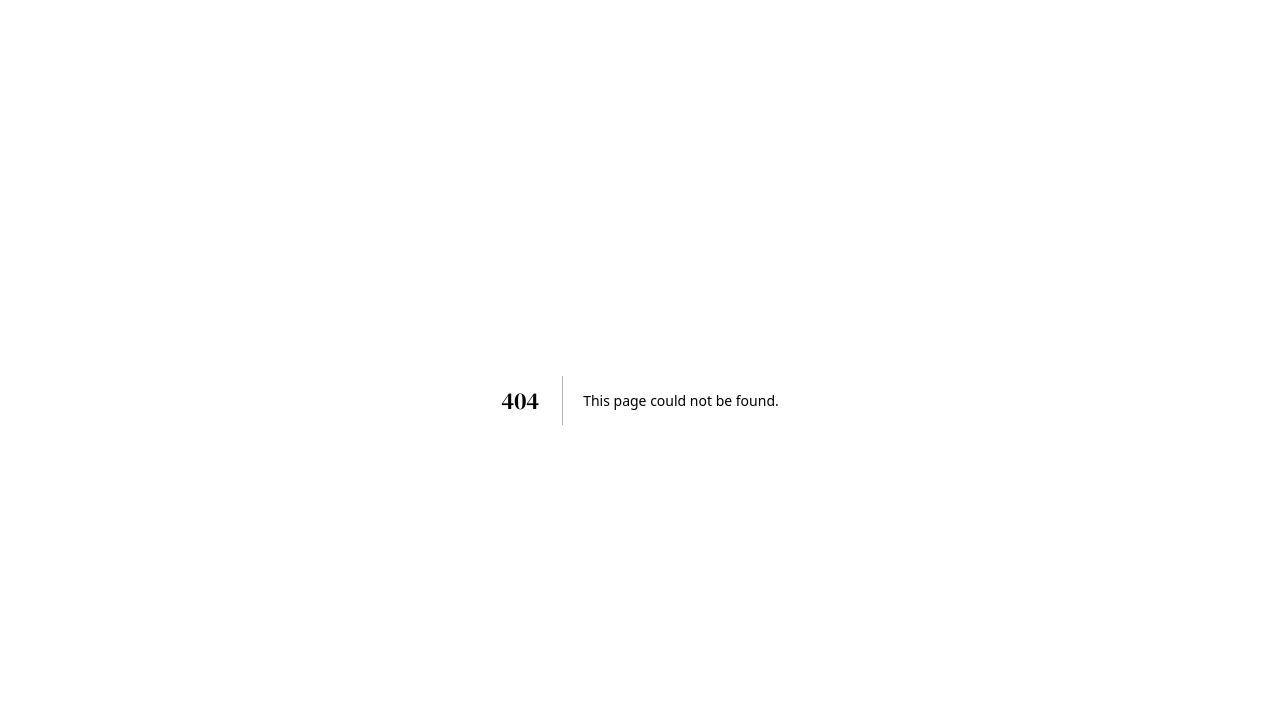
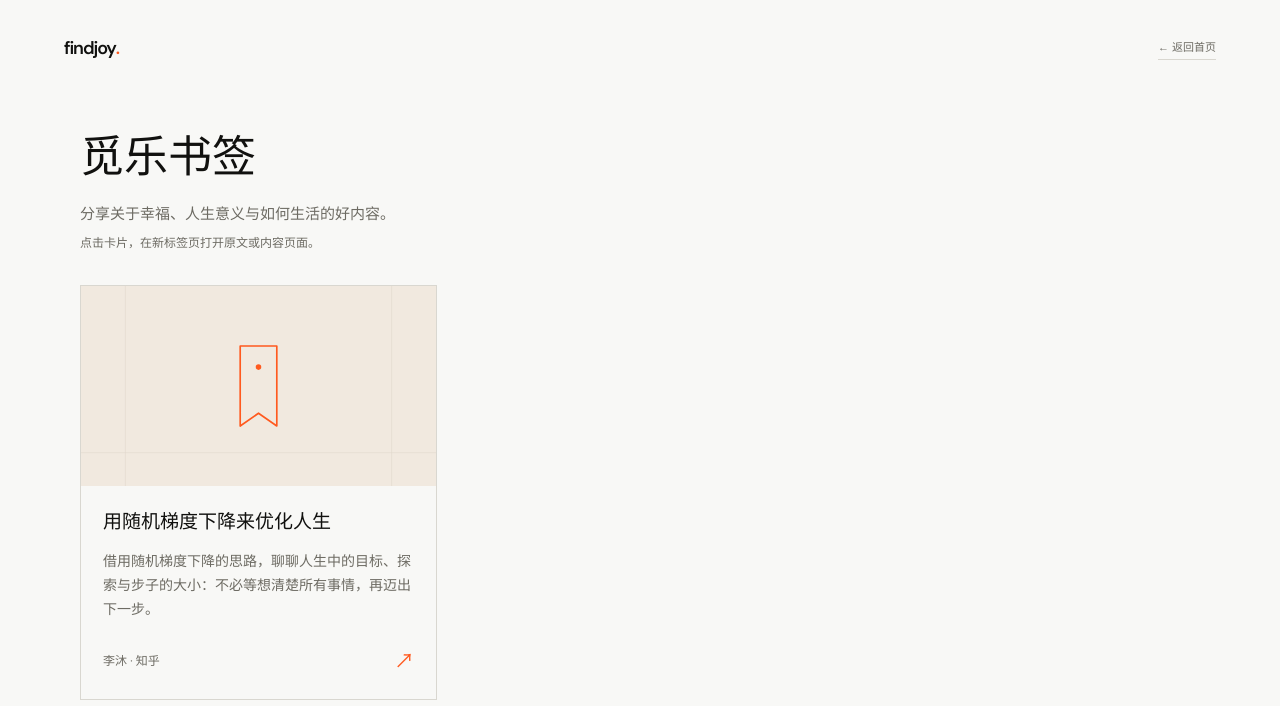
Before and after one commit to RockdaC239/findjoy, a Next.js app: page /findjoy/bookmarks in a window 1280 px wide. Before the commit this address had no page. Shown: the top 706 px of the page. Built offline with nearby package versions, Linux system fonts and the light colour scheme.

Commit message:
feat:新增觅乐书签内容分享栏目

```diff
--- /dev/null
+++ b/app/bookmarks/page.tsx
@@ -0,0 +1,50 @@
+import type { Metadata } from "next";
+import Link from "next/link";
+import { BrandLogo } from "../../components/BrandLogo";
+import { BookmarkCover } from "../../components/BookmarkCover";
+import { bookmarks, getBookmarkSource } from "../../lib/bookmarks";
+
+export const metadata: Metadata = {
+  title: "觅乐书签 | FindJoy",
+  description: "分享关于幸福、人生意义与如何生活的好内容。",
+};
+
+export default function BookmarksPage() {
+  return (
+    <div className="page bookmarks-page">
+      <header className="topbar" aria-label="书签导航">
+        <BrandLogo href="/" />
+        <Link className="settings-button" href="/">← 返回首页</Link>
+      </header>
+      <main className="bookmarks-content">
+        <div className="bookmarks-heading">
+          <h1>觅乐书签</h1>
+          <p>{metadata.description}</p>
+          <p className="bookmarks-hint">点击卡片，在新标签页打开原文或内容页面。</p>
+        </div>
+        {bookmarks.length === 0 ? (
+          <p className="bookmarks-empty">书签正在整理中，稍后再来看看。</p>
+        ) : (
+          <ul className="bookmarks-grid">
+            {bookmarks.map((bookmark) => (
+              <li key={bookmark.id}>
+                <a className="bookmark-card" href={bookmark.url} target="_blank" rel="noopener noreferrer">
+                  <BookmarkCover cover={bookmark.cover} />
+                  <div className="bookmark-copy">
+                    <h2>{bookmark.title}</h2>
+                    {bookmark.description?.trim() && <p className="bookmark-description">{bookmark.description.trim()}</p>}
+                    <div className="bookmark-meta">
+                      <span>{bookmark.author?.trim() && <>{bookmark.author.trim()} · </>}{getBookmarkSource(bookmark)}</span>
+                      <span aria-hidden="true">↗</span>
+                    </div>
+                    <span className="bookmarks-sr-only">（在新标签页打开）</span>
+                  </div>
+                </a>
+              </li>
+            ))}
+          </ul>
+        )}
+      </main>
+    </div>
+  );
+}
--- a/app/globals.css
+++ b/app/globals.css
@@ -6,7 +6,7 @@ html { background:var(--paper); }
 body { margin:0; color:var(--ink); background:var(--paper); font-family:'DM Sans', sans-serif; font-size:15px; line-height:1.55; }
 button { color:inherit; font:inherit; cursor:pointer; }
 .page { min-height:100svh; padding:30px clamp(24px, 5vw, 80px) 48px; }
-.topbar { height:36px; display:flex; align-items:center; justify-content:space-between; position:relative; z-index:3; }
+.topbar { min-height:36px; display:flex; flex-wrap:wrap; gap:8px 16px; align-items:center; justify-content:space-between; position:relative; z-index:3; }
 .wordmark { border:0; background:none; padding:0; }
 .brand-logo { display:inline-flex; align-items:baseline; border:0; background:none; padding:0; color:var(--ink); font-family:'DM Sans', sans-serif; font-size:18px; font-weight:600; letter-spacing:-.06em; line-height:1; text-decoration:none; }
 .brand-logo b { color:var(--orange); font-weight:600; }
@@ -14,8 +14,8 @@ button { color:inherit; font:inherit; cursor:pointer; }
 .chapter,.eyebrow,.section-label { margin:0; font-size:10px; font-weight:600; letter-spacing:.14em; text-transform:uppercase; }
 .chapter { color:var(--muted); }
 .current-age { margin:0 auto; color:var(--ink); font-family:'DM Serif Display', Georgia, serif; font-size:clamp(24px, 3vw, 36px); line-height:1; }
-.topbar-actions { margin-left:auto; display:flex; align-items:center; gap:14px; }
-.settings-button { border:0; border-bottom:1px solid var(--line); background:transparent; padding:3px 0; color:var(--muted); font-size:11px; }
+.topbar-actions { margin-left:auto; display:flex; flex-wrap:wrap; justify-content:flex-end; align-items:center; gap:14px; }
+.settings-button { border:0; border-bottom:1px solid var(--line); background:transparent; padding:3px 0; color:var(--muted); font-size:11px; text-decoration:none; }
 .settings-button:hover,.settings-close:hover { color:var(--orange); }
 .modal-scrim { position:fixed; inset:0; z-index:1; background:transparent; }
 .settings-panel { position:absolute; z-index:2; top:76px; right:clamp(24px, 5vw, 80px); width:min(360px, calc(100vw - 44px)); border:1px solid var(--ink); background:var(--paper); padding:20px; border-radius:12px; box-shadow:0 8px 30px rgba(17,17,15,.12); }
@@ -83,3 +83,35 @@ h1 { margin:0; font-family:'DM Serif Display', Georgia, serif; font-weight:400;
 .history-event p.history-choices { color:var(--muted); font-size:12px; line-height:1.6; }
 .history-event p.history-choice.is-pending { color:var(--muted); font-style:italic; }
 .history-event p.history-event-usage { color:var(--muted); font-size:11px; }
+
+.topbar a:focus-visible,.topbar button:focus-visible,.bookmark-card:focus-visible { outline:2px solid var(--orange); outline-offset:5px; }
+.bookmarks-content { max-width:1120px; margin:64px auto 0; }
+.bookmarks-heading { margin-bottom:32px; }
+.bookmarks-heading h1 { font-family:inherit; font-size:clamp(30px, 4vw, 44px); font-weight:500; line-height:1.25; }
+.bookmarks-heading p { margin:18px 0 0; color:var(--muted); font-size:15px; }
+.bookmarks-heading .bookmarks-hint { margin-top:8px; font-size:12px; }
+.bookmarks-grid { display:grid; grid-template-columns:repeat(3, minmax(0, 1fr)); gap:24px; list-style:none; padding:0; margin:0; }
+.bookmarks-grid > li { min-width:0; }
+.bookmark-card { height:100%; display:flex; flex-direction:column; border:1px solid var(--line); color:var(--ink); text-decoration:none; }
+.bookmark-card:hover { border-color:var(--orange); }
+.bookmark-card:hover h2 { color:var(--orange); }
+.bookmark-cover { aspect-ratio:16 / 9; overflow:hidden; background:#f1e9df; }
+.bookmark-cover img { display:block; width:100%; height:100%; object-fit:cover; }
+.bookmark-copy { display:flex; flex:1; flex-direction:column; padding:22px; min-width:0; overflow-wrap:anywhere; }
+.bookmark-copy h2 { display:-webkit-box; -webkit-box-orient:vertical; -webkit-line-clamp:2; overflow:hidden; margin:0; font-size:19px; font-weight:500; line-height:1.5; }
+.bookmark-description { display:-webkit-box; -webkit-box-orient:vertical; -webkit-line-clamp:3; overflow:hidden; margin:14px 0 0; color:var(--muted); font-size:14px; line-height:1.7; }
+.bookmark-meta { display:flex; align-items:center; justify-content:space-between; gap:16px; margin-top:auto; padding-top:24px; color:var(--muted); font-size:12px; }
+.bookmark-meta > span:last-child { color:var(--orange); font-size:20px; }
+.bookmarks-empty { border-top:1px solid var(--line); padding-top:24px; color:var(--muted); }
+.bookmarks-sr-only { position:absolute; width:1px; height:1px; padding:0; margin:-1px; overflow:hidden; clip-path:inset(50%); white-space:nowrap; border:0; }
+@media (max-width:1023px) { .bookmarks-grid { grid-template-columns:repeat(2, minmax(0, 1fr)); } }
+@media (max-width:700px) {
+  .topbar .brand-logo { min-height:44px; align-items:center; }
+  .topbar .settings-button { display:inline-flex; align-items:center; min-height:44px; font-size:12px; }
+  .topbar-actions { gap:8px 14px; }
+  .intro h1 { text-wrap:balance; word-break:keep-all; }
+  .bookmarks-content { margin-top:40px; }
+  .bookmarks-grid { grid-template-columns:minmax(0, 1fr); gap:20px; }
+  .bookmarks-heading { margin-bottom:24px; }
+  .bookmark-copy { padding:20px; }
+}
--- a/app/page.tsx
+++ b/app/page.tsx
@@ -1,6 +1,7 @@
 "use client";
 
 import { useEffect, useState } from "react";
+import Link from "next/link";
 import { MODEL_PROVIDERS } from "../lib/provider-catalog";
 import { BrandLogo } from "../components/BrandLogo";
 import { parseSseMessages } from "../lib/sse";
@@ -406,7 +407,7 @@ export default function Home() {
   return (
     <main className={`page page--${phase}`}>
       <header className="topbar" aria-label="Primary navigation">
-        {phase === "event" ? <p className="current-age">{displayAge} 岁</p> : <><BrandLogo href="/showcase" className="wordmark" /><div className="topbar-actions"><button className="settings-button" onClick={openHistory}>过往人生</button><button className="settings-button" onClick={() => setShowSettings((value) => !value)} aria-expanded={showSettings}>模型设置</button></div></>}
+        {phase === "event" ? <p className="current-age">{displayAge} 岁</p> : <><BrandLogo href="/showcase" className="wordmark" /><div className="topbar-actions"><Link className="settings-button" href="/bookmarks">觅乐书签</Link><button className="settings-button" onClick={openHistory}>过往人生</button><button className="settings-button" onClick={() => setShowSettings((value) => !value)} aria-expanded={showSettings}>模型设置</button></div></>}
       </header>
 
       {showSettings && (
--- /dev/null
+++ b/components/BookmarkCover.tsx
@@ -0,0 +1,29 @@
+"use client";
+
+import Image from "next/image";
+import { useState } from "react";
+
+const DEFAULT_COVER = "/bookmarks/default.svg";
+
+export function BookmarkCover({ cover }: { cover?: string }) {
+  const [failures, setFailures] = useState(0);
+  const hasCover = Boolean(cover?.trim());
+  const source = failures === 0 ? cover?.trim() || DEFAULT_COVER : DEFAULT_COVER;
+  const exhausted = failures >= (hasCover ? 2 : 1);
+
+  return (
+    <div className="bookmark-cover" aria-hidden="true">
+      {!exhausted && (
+        <Image
+          src={`/findjoy${source}`}
+          alt=""
+          width={640}
+          height={360}
+          loading="lazy"
+          unoptimized
+          onError={() => setFailures((current) => current + 1)}
+        />
+      )}
+    </div>
+  );
+}
--- /dev/null
+++ b/lib/bookmarks.ts
@@ -0,0 +1,25 @@
+export type Bookmark = {
+  id: string;
+  title: string;
+  url: string;
+  cover?: string;
+  description?: string;
+  author?: string;
+  source?: string;
+};
+
+// 新分享放在数组开头；封面路径相对于 public，不包含部署前缀。
+export const bookmarks: Bookmark[] = [
+  {
+    id: "li-mu-sgd-life",
+    title: "用随机梯度下降来优化人生",
+    url: "https://zhuanlan.zhihu.com/p/414009313",
+    description: "借用随机梯度下降的思路，聊聊人生中的目标、探索与步子的大小：不必等想清楚所有事情，再迈出下一步。",
+    author: "李沐",
+    source: "知乎",
+  },
+];
+
+export function getBookmarkSource(bookmark: Pick<Bookmark, "url" | "source">): string {
+  return bookmark.source?.trim() || new URL(bookmark.url).hostname;
+}
```
Also changed, not shown: public/bookmarks/default.svg (added), 6 other files (tests, documents, lock files or other folders).
